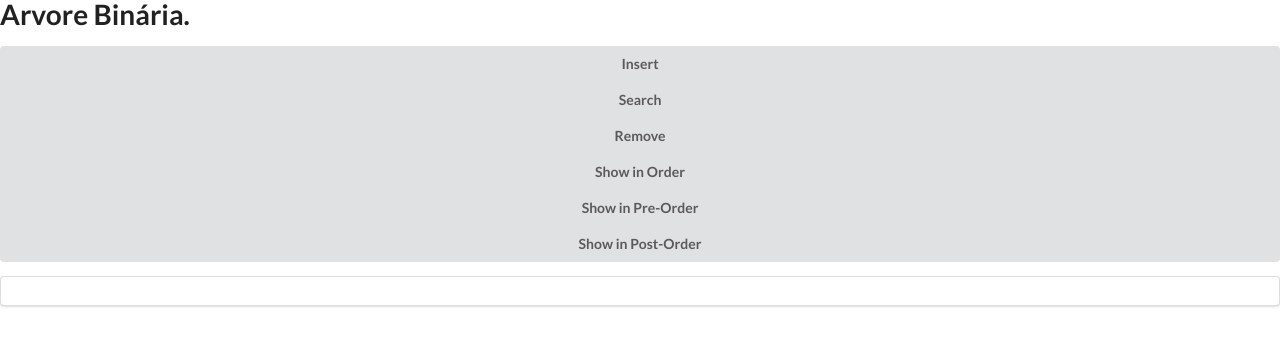
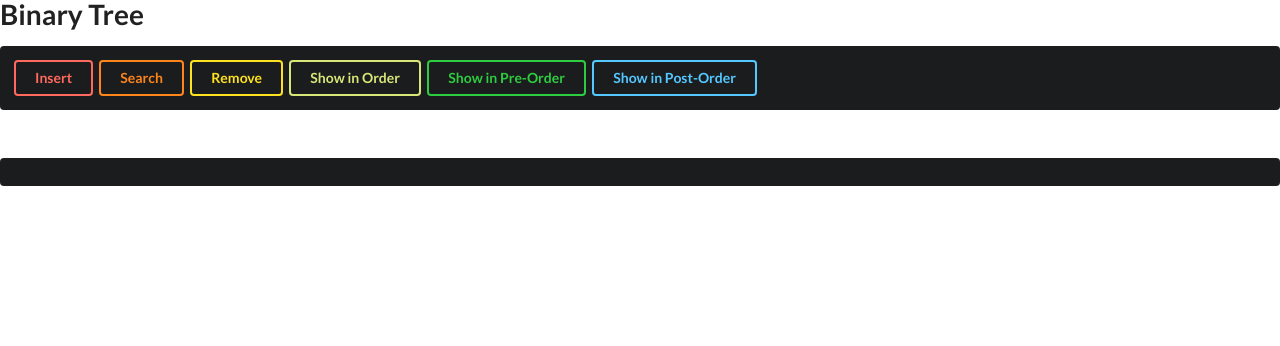
Before and after one commit to mateusalenc/arvore_binaria, a plain HTML site: page index.html in a window 1280 px wide. Drawn offline with Linux system fonts and the light colour scheme.

Commit message:
Update index.html

```diff
--- a/index.html
+++ b/index.html
@@ -2,8 +2,7 @@
 <html lang="pt-br">
 <head>
     <meta charset="UTF-8">
-    <meta name="viewport" content="width=device-width, initial-scale=1.0">
-    <title>Arvore Binária</title>
+    <title>Binary Tree</title>
     <link rel="stylesheet" href="lib/semantic.min.css">
     <script src="lib/jquery-3.1.1.min.js"></script>
     <script src="lib/semantic.min.js"></script>
@@ -12,15 +11,17 @@
     <script src="js/main.js"></script>
 </head>
 <body>
-    <h1 class="ui header">Arvore Binária.</h1>
-    <div class="six ui vertical buttons" >
-        <button class="ui button" id="btnInserir">Insert</button>
-        <button class="ui button" id="btnBuscar">Search</button>
-        <button class="ui button" id="btnRemover">Remove</button>
-        <button class="ui button" id="btnEmOrdem">Show in Order</button>
-        <button class="ui button" id="btnPreOrdem">Show in Pre-Order</button>
-        <button class="ui button" id="btnPosOrdem">Show in Post-Order</button>
-      </div>
-      <div class="ui segment" id="saida"></div>
+    <h1 class="ui huge header">Binary Tree</h1>
+
+    <div class="ui inverted segment" >
+        <button class="ui inverted red button" id="insert">Insert</button>
+        <button class="ui inverted orange button" id="serach">Search</button>
+        <button class="ui inverted yellow button" id="remove">Remove</button>
+        <button class="ui inverted olive button" id="inOrder">Show in Order</button>
+        <button class="ui inverted green button" id="inPreOrder">Show in Pre-Order</button>
+        <button class="ui inverted blue button" id="inPostOrder">Show in Post-Order</button>
+    </div>
+      <br>
+      <div class="ui inverted segment" id="saida"></div>
 </body>
 </html>
```
